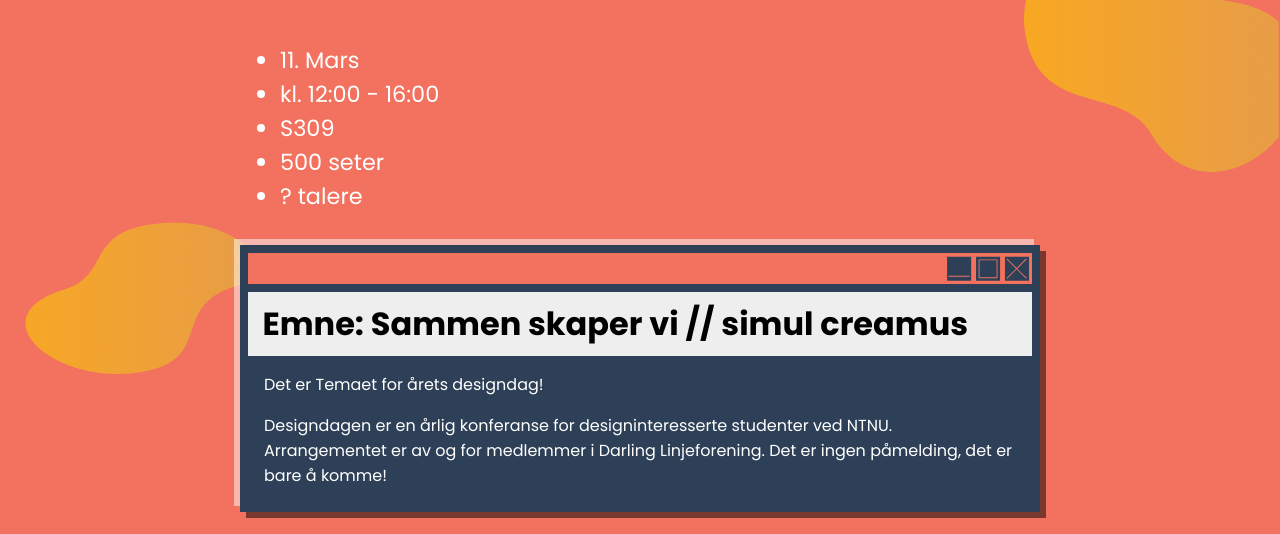
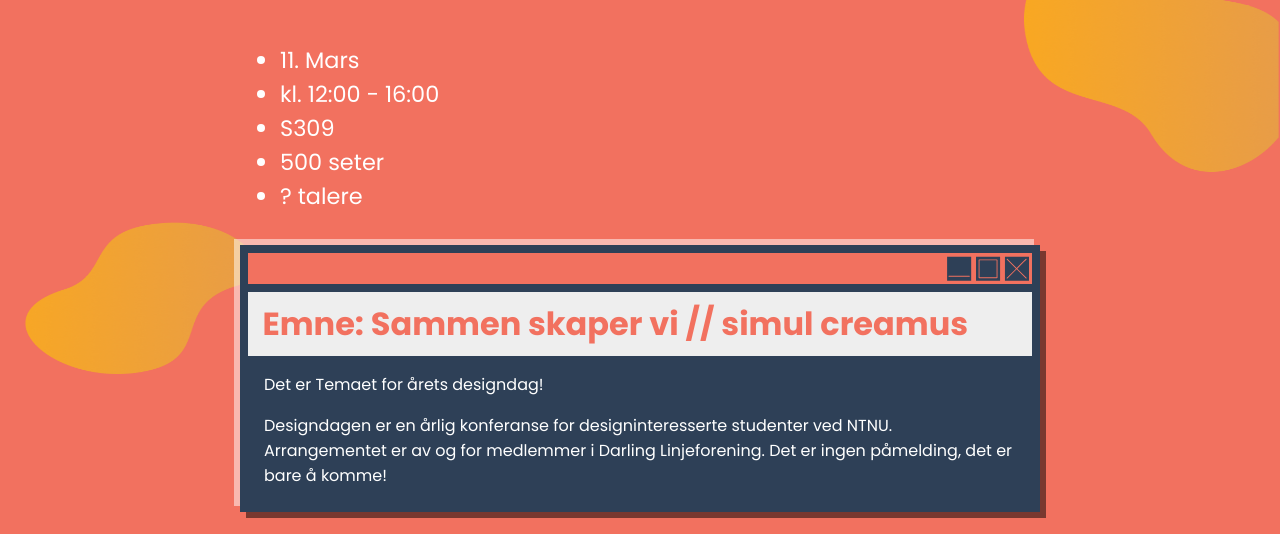
Before and after one commit to darling-linjeforening/Designdagen, a website: page index.html in a window 1280 px wide. Shown: the part 266-800 px from the top of the page. Drawn offline with Linux system fonts and the light colour scheme.

Commit message:
Update styles.css

```diff
--- a/css/styles.css
+++ b/css/styles.css
@@ -67,6 +67,8 @@ h1, h3{
 
 h1{
     font-size: 2rem;
+    background-color: none;
+    color: #f2715f;
 }
 
 h2{
```
